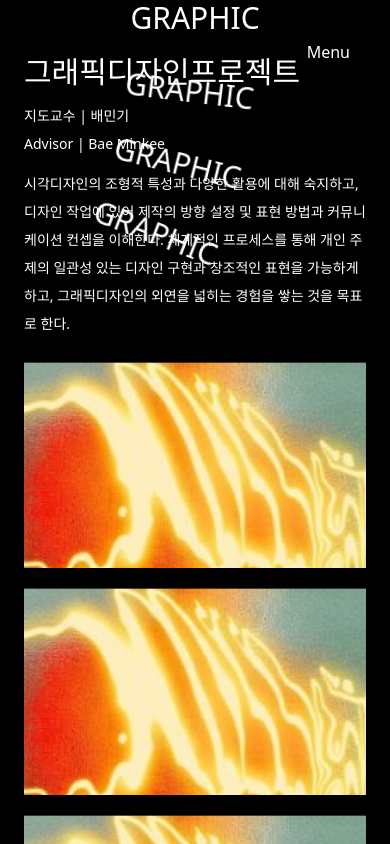
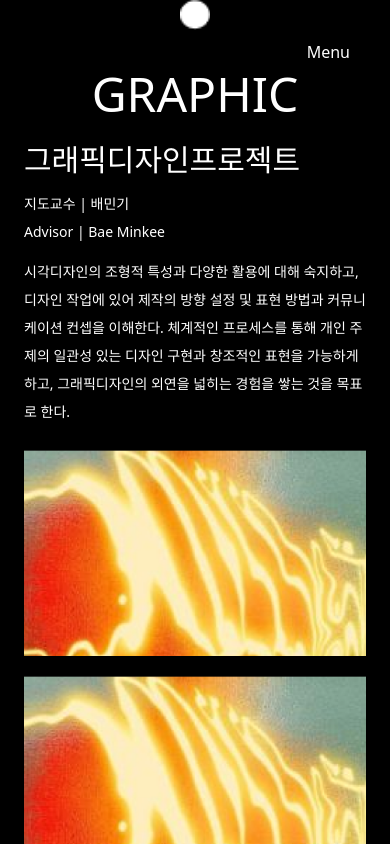
Before and after one commit to pyungjae9492/snu-design-week-2023, a Next.js app: page /works in a window 390 px wide. Shown: the top 844 px of the page. Built offline with nearby package versions, Linux system fonts and the light colour scheme; no server answers; a web font is replaced by a local one; what @react-icons/all-files, notion-utils would draw is missing.

Commit message:
style: works_main responsive design detail

```diff
--- a/containers/works/index.tsx
+++ b/containers/works/index.tsx
@@ -10,33 +10,19 @@ import { ProjectImage } from './fragments/ProjectImage'
 export const WorksContainer = () => {
   const [isMenuOpen, setIsMenuOpen] = useState(false)
 
-  const getYDiffFromDeg = (deg: number, radius: number) => {
-    return 0 - radius * Math.sin((deg * Math.PI) / 180)
-  }
-
-  const getXDiffFromDeg = (deg: number, radius: number) => {
-    return radius - (radius * Math.cos((deg * Math.PI) / 180))
-  }
-
-  console.log(getXDiffFromDeg(21, 600))
-  console.log(getYDiffFromDeg(21, 600))
-
   return (
     <div className='w-full h-max flex-col lg:flex-row'>
       <div className='max-h-screen flex-col mx-6 lg:flex lg:flex-row lg:justify-between'>
         {/*메뉴와 메뉴 설명*/}
         <div className='flex flex-col lg:justify-between lg:mr-12'>
-          <div className='flex flex-col items-center gap-10'>
+          <div className='flex flex-col items-center gap-10 lg:flex-row '>
             <Image
               src={ellipse}
               width={30}
               height={30}
-              className='invisible lg:visible'
+              className='hidden lg:block'
             />
-            <div className='fixed text-3xl rotate-[0deg]'>GRAPHIC</div>
-            <div className='fixed text-3xl transition-all rotate-[7deg] translate-y-[73px] -translate-x-[5px]'>GRAPHIC</div>
-            <div className='fixed text-3xl transition-all rotate-[14deg] translate-y-[145px] -translate-x-[17px]'>GRAPHIC</div>
-            <div className='fixed text-3xl transition-all rotate-[21deg] translate-y-[215px] -translate-x-[39px]'>GRAPHIC</div>
+            <div className='text-5xl'>GRAPHIC</div>
           </div>
           <div className='lg:ml-16 lg:mb-10'>
             {!isMenuOpen && <MenuExplanation />}
```
